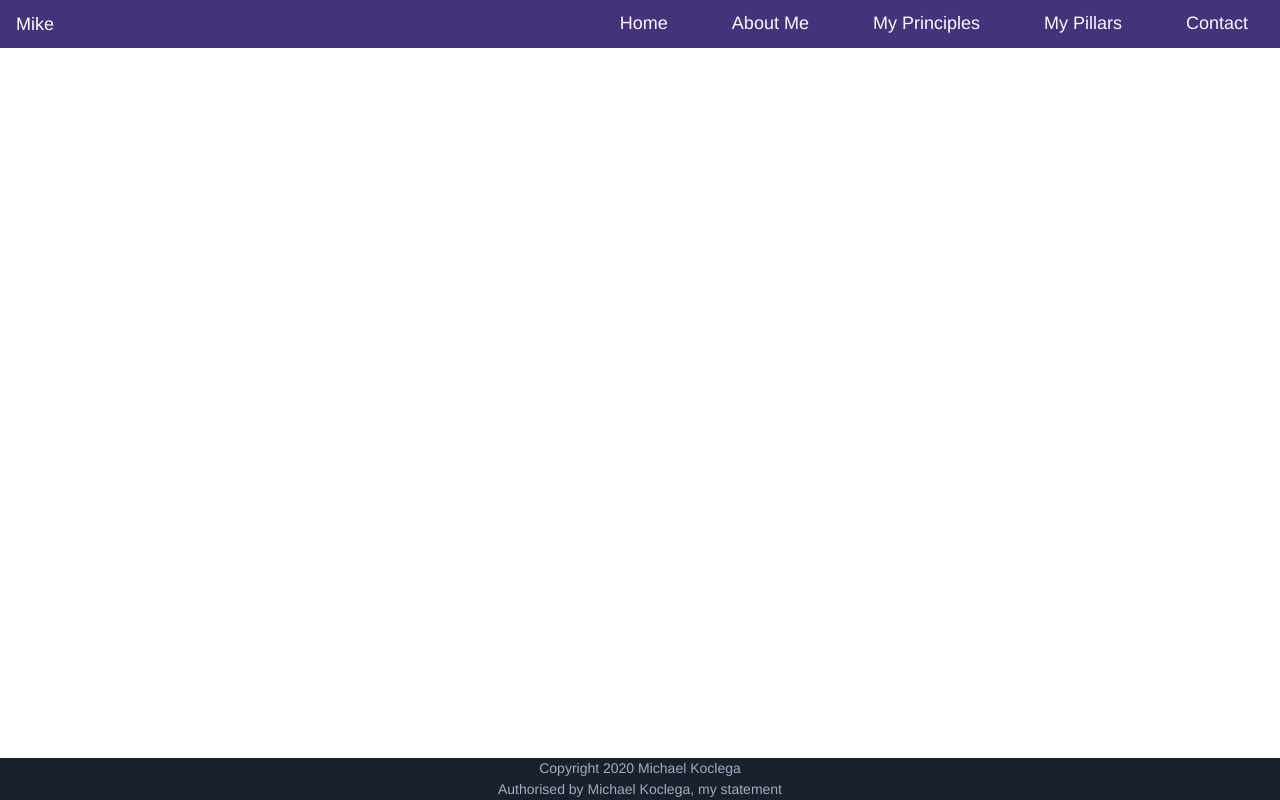
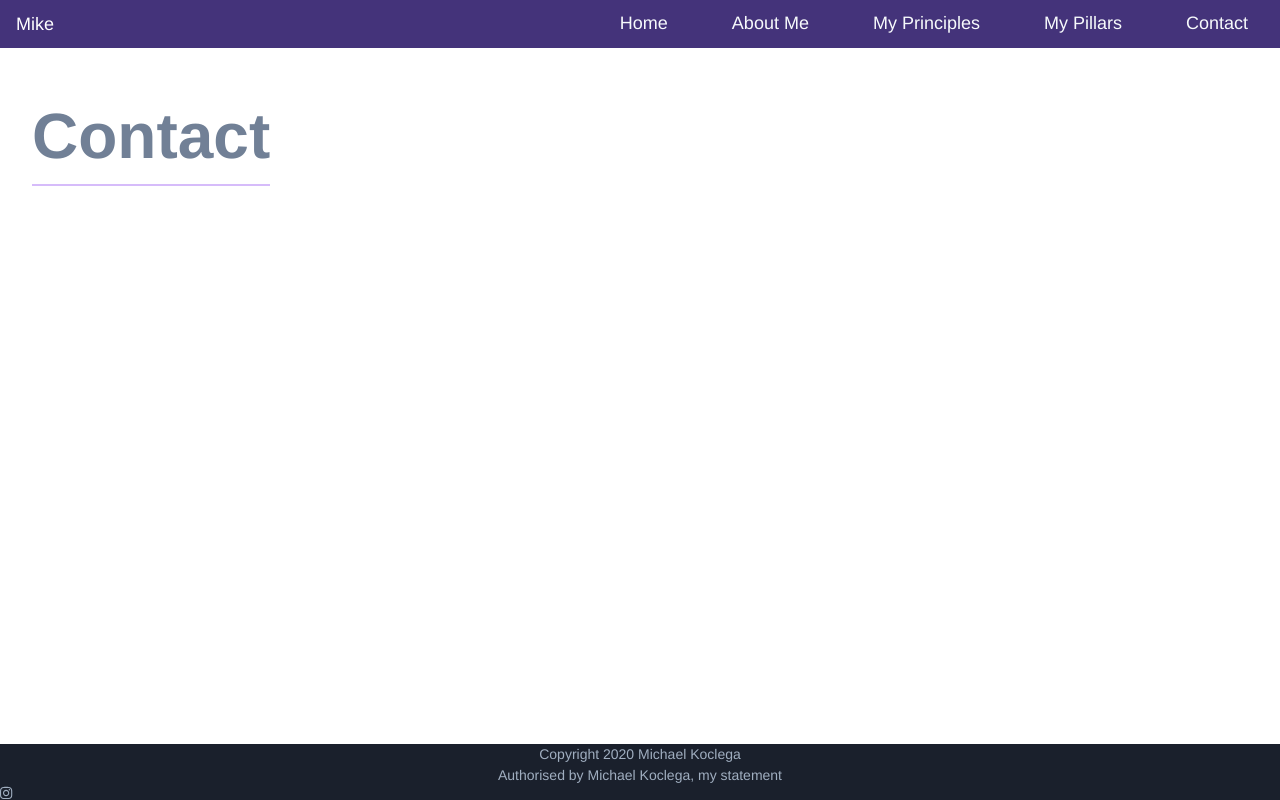
Before and after one commit to Veldrin055/mike-knox, a Vue app: page /#/contact in a window 1280 px wide. Built offline with nearby package versions, Linux system fonts and the light colour scheme.

Commit message:
Init font awesome as a component

```diff
--- /dev/null
+++ b/src/components/Contact.vue
@@ -0,0 +1,13 @@
+<template>
+<div>
+  <div class="container m-auto px-6 p-10 flex flex-wrap">
+    <div class="mx-2 text-left border-b-2 border-purple-300">
+      <h3 class="text-gray-600 font-extrabold text-4xl xs:text-5xl md:text-6xl">
+        Contact
+      </h3>
+    </div>
+    <div class="w-full py-10">
+    </div>
+  </div>
+ </div>
+ </template>
--- /dev/null
+++ b/src/components/FontAwesome.js
@@ -0,0 +1,8 @@
+import { library } from '@fortawesome/fontawesome-svg-core'
+import { faInstagram } from '@fortawesome/free-brands-svg-icons'
+import { FontAwesomeIcon } from '@fortawesome/vue-fontawesome'
+
+export const setupFontAwesome = (vue) => {
+  library.add(faInstagram)
+  vue.component('font-awesome-icon', FontAwesomeIcon)
+}
--- a/src/components/Footer.vue
+++ b/src/components/Footer.vue
@@ -2,6 +2,6 @@
   <footer class="flex flex-col bg-gray-900 text-gray-500 text-sm">
     <span>Copyright 2020 Michael Koclega</span>
     <span>Authorised by Michael Koclega, my statement</span>
-    <font-awesome-icon icon="instagram" />
+    <font-awesome-icon :icon="['fab', 'instagram']" />
   </footer>
 </template>
--- a/src/main.js
+++ b/src/main.js
@@ -1,10 +1,7 @@
 import Vue from 'vue'
 import VueRouter from 'vue-router'
 import App from './App.vue'
-
-import { library } from '@fortawesome/fontawesome-svg-core'
-import { faFontAwesome } from '@fortawesome/free-brands-svg-icons'
-import { FontAwesomeIcon } from '@fortawesome/vue-fontawesome'
+import { setupFontAwesome } from './components/FontAwesome'
 
 import './assets/styles/index.css'
 
@@ -12,23 +9,24 @@ import Home from './components/Home.vue'
 import About from './components/About.vue'
 import Principles from './components/Principles.vue'
 import Pillars from './components/Pillars.vue'
+import Contact from './components/Contact.vue'
 
 Vue.config.productionTip = false
-
-library.add(faFontAwesome)
-Vue.component('font-awesome-icon', FontAwesomeIcon)
 
 const routes = [
   { path: '/', component: Home },
   { path: '/about', component: About },
   { path: '/principles', component: Principles },
   { path: '/pillars', component: Pillars },
+  { path: '/contact', component: Contact },
 ]
 
 Vue.use(VueRouter)
 
 const router = new VueRouter({ routes })
 
+setupFontAwesome(Vue)
+
 new Vue({
   router,
   render: h => h(App)
```
